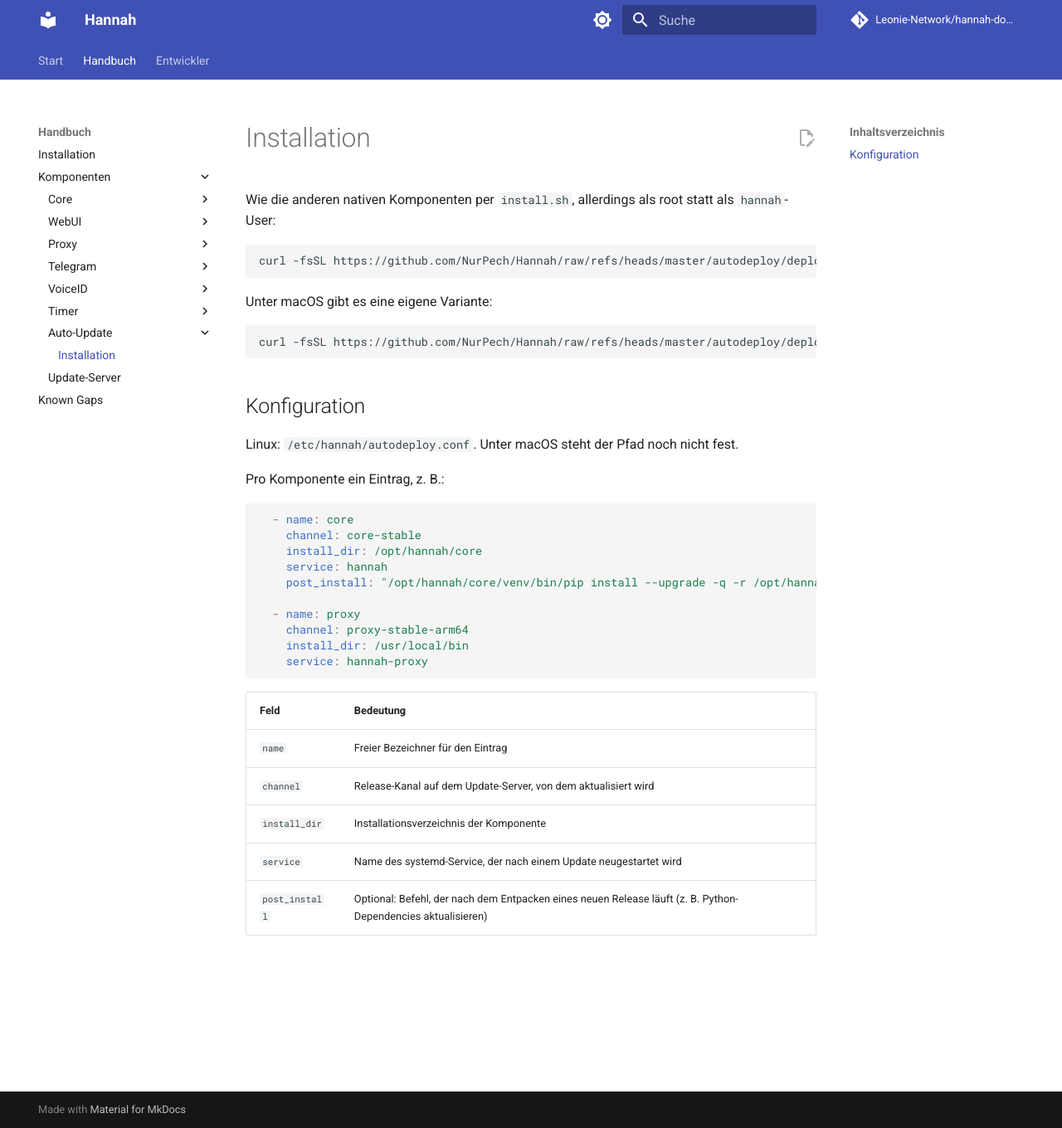
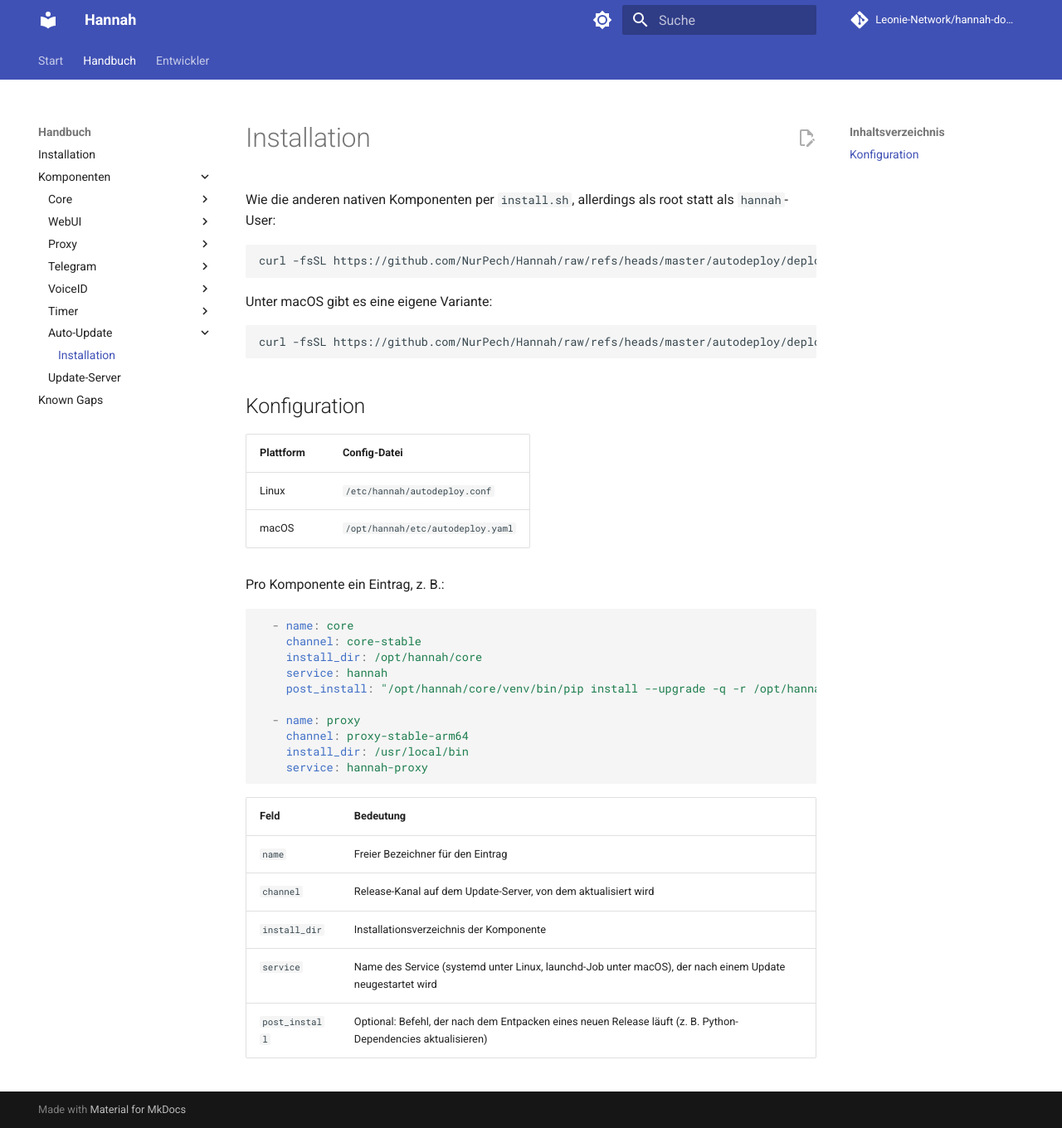
Before and after one commit to Leonie-Network/hannah-docs, an MkDocs documentation site: the page built from docs/components/auto-update/installation.md, in a window 1280 px wide and 1360 px high. Shown: the whole window at 83% size. Built offline with MkDocs 1.6.1 and Material for MkDocs 9.7.7, drawn with Linux system fonts in a browser that asks for light colours; comment, search, counter and statistics services are not loaded.

Commit message:
docs: add macOS Auto-Update config path, generalize service wording
Found in autodeploy/deploy/install-macos.sh: /opt/hannah/etc/autodeploy.yaml,
distinct from Linux's /etc/hannah/autodeploy.conf. "service" field wording
now covers both systemd and launchd.

Co-Authored-By: Claude Sonnet 5 <noreply@anthropic.com>

```diff
--- a/docs/components/auto-update/installation.md
+++ b/docs/components/auto-update/installation.md
@@ -15,7 +15,10 @@ curl -fsSL https://github.com/NurPech/Hannah/raw/refs/heads/master/autodeploy/de
 
 ## Konfiguration
 
-Linux: `/etc/hannah/autodeploy.conf`. Unter macOS steht der Pfad noch nicht fest.
+| Plattform | Config-Datei |
+|---|---|
+| Linux | `/etc/hannah/autodeploy.conf` |
+| macOS | `/opt/hannah/etc/autodeploy.yaml` |
 
 Pro Komponente ein Eintrag, z. B.:
 
@@ -37,5 +40,5 @@ Pro Komponente ein Eintrag, z. B.:
 | `name` | Freier Bezeichner für den Eintrag |
 | `channel` | Release-Kanal auf dem Update-Server, von dem aktualisiert wird |
 | `install_dir` | Installationsverzeichnis der Komponente |
-| `service` | Name des systemd-Service, der nach einem Update neugestartet wird |
+| `service` | Name des Service (systemd unter Linux, launchd-Job unter macOS), der nach einem Update neugestartet wird |
 | `post_install` | Optional: Befehl, der nach dem Entpacken eines neuen Release läuft (z. B. Python-Dependencies aktualisieren) |
```
Also changed, not shown: docs/components/voiceid/installation.md (+2 -3 lines).
